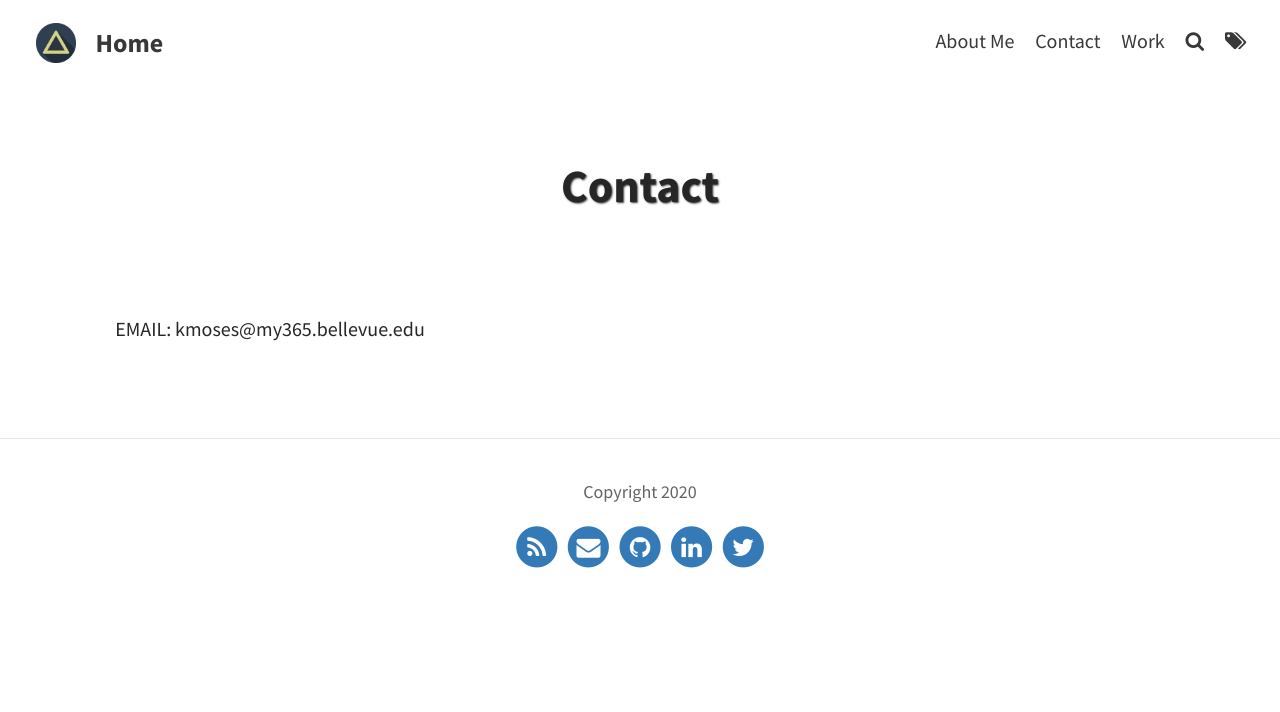
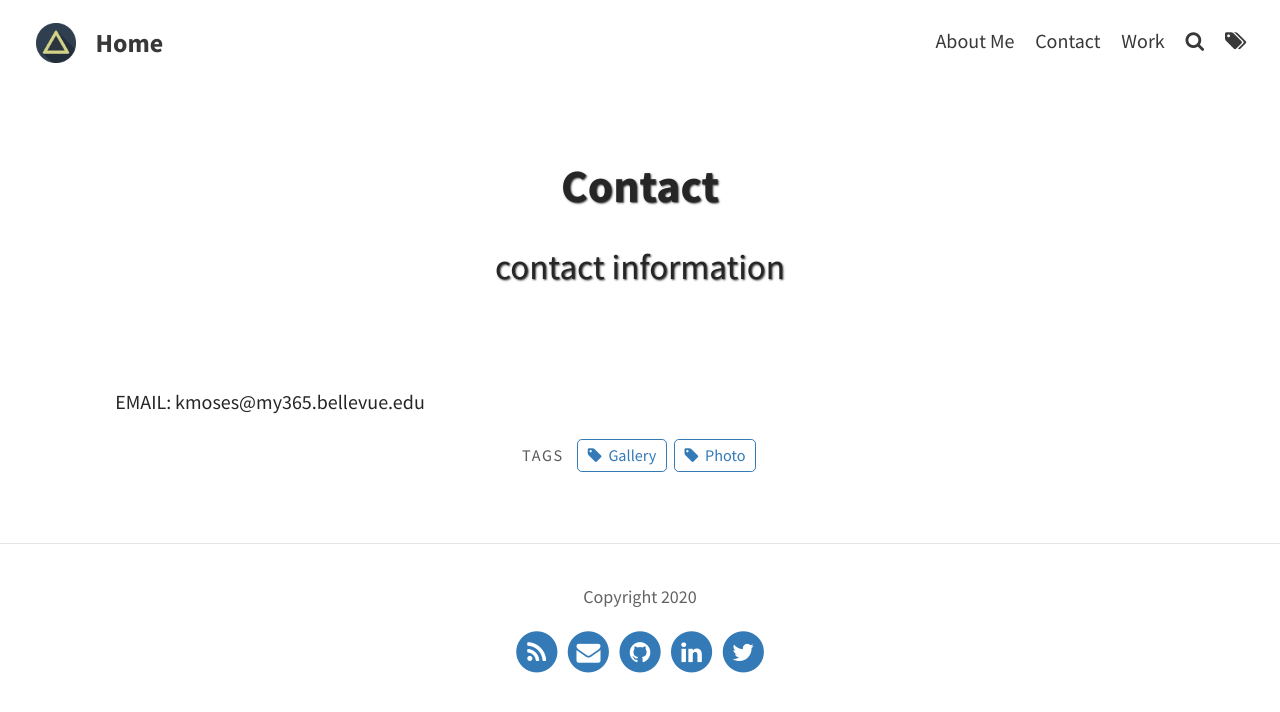
Before and after one commit to knmoses/knmoses.github.io, a Jekyll site: the page built from pages/contact.md, in a window 1280 px wide. Shown: the top 712 px of the page. Built offline with Jekyll 4.4.1, drawn with Linux system fonts in a browser that asks for light colours.

Commit message:
Update contact.md

```diff
--- a/pages/contact.md
+++ b/pages/contact.md
@@ -1,7 +1,10 @@
 ---
 layout: page
 title: Contact
-permalink: /contact/
+subtitle: contact information
+permalink: /gallery/
+gallery_path: "assets/img/pexels"
+tags: [Gallery, Photo]
 ---
 
 EMAIL: kmoses@my365.bellevue.edu
```
